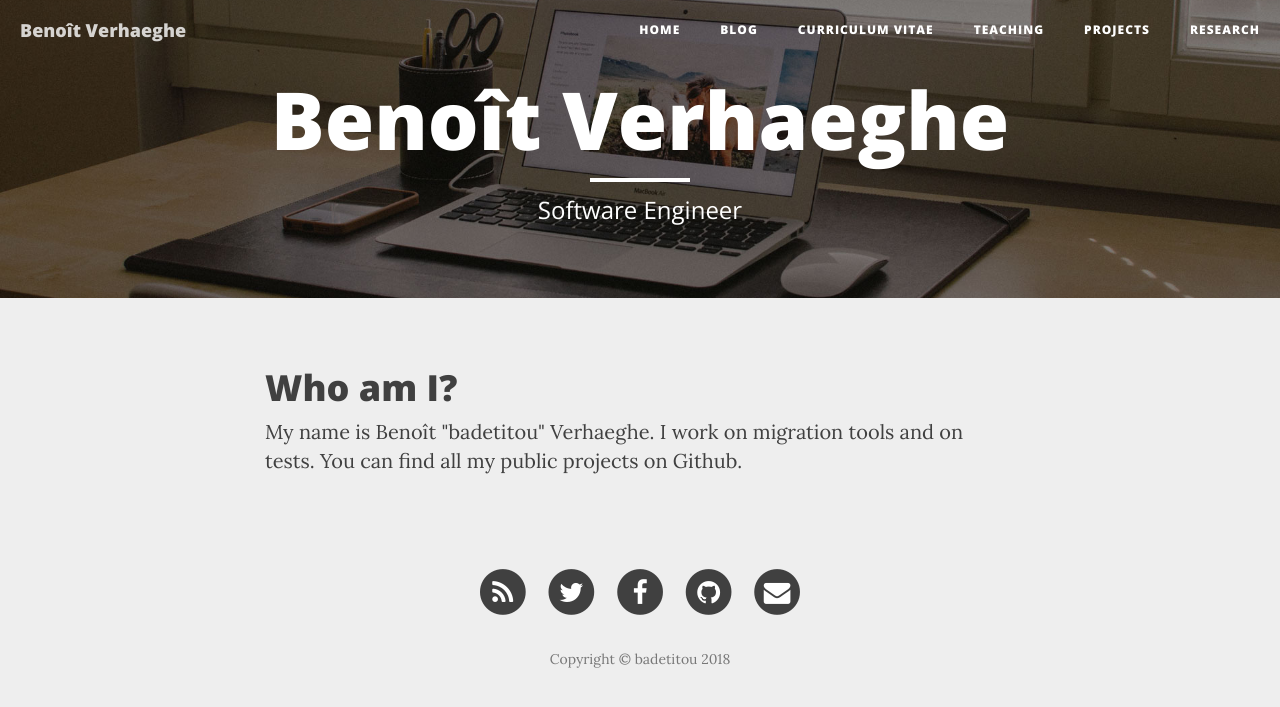
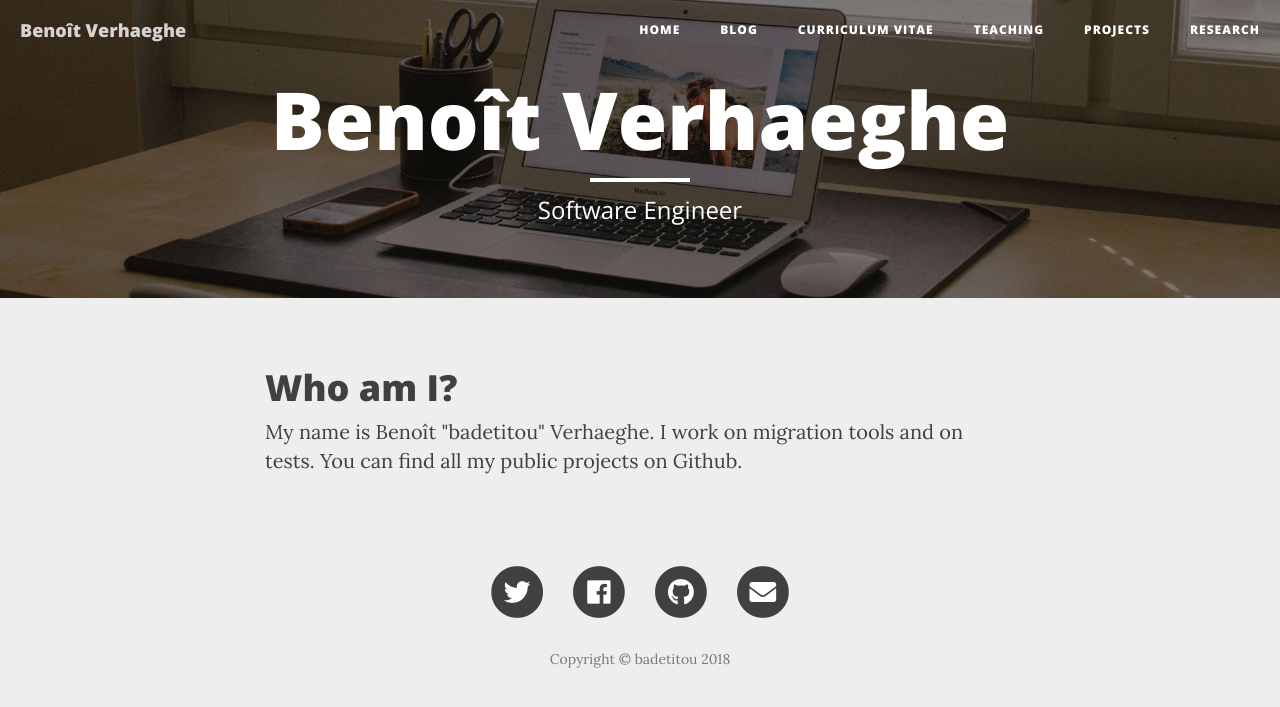
Before and after one commit to badetitou/badetitou.github.io, a Jekyll site: the page built from index.html, in a window 1280 px wide. Shown: the top 707 px of the page. Built offline with Jekyll 4.4.1, drawn with Linux system fonts in a browser that asks for light colours; nearby versions of some CDN libraries; the list of posts is cut into pages by our own code.

Commit message:
update icon

```diff
--- a/_includes/footer.html
+++ b/_includes/footer.html
@@ -4,20 +4,12 @@
         <div class="row">
             <div class="col-lg-8 col-lg-offset-2 col-md-10 col-md-offset-1">
                 <ul class="list-inline text-center">
-                    <li>
-                        <a href="{{ "/feed.xml" | prepend: site.baseurl }}">
-                            <span class="fa-stack fa-lg">
-                                <i class="fa fa-circle fa-stack-2x"></i>
-                                <i class="fa fa-rss fa-stack-1x fa-inverse"></i>
-                            </span>
-                        </a>
-                    </li>
                     {% if site.twitter_username %}
                     <li>
                         <a href="https://twitter.com/{{ site.twitter_username }}">
                             <span class="fa-stack fa-lg">
                                 <i class="fa fa-circle fa-stack-2x"></i>
-                                <i class="fa fa-twitter fa-stack-1x fa-inverse"></i>
+                                <i class="fab fa-twitter fa-stack-1x fa-inverse"></i>
                             </span>
                         </a>
                     </li>
@@ -27,7 +19,7 @@
                         <a href="https://www.facebook.com/{{ site.facebook_username }}">
                             <span class="fa-stack fa-lg">
                                 <i class="fa fa-circle fa-stack-2x"></i>
-                                <i class="fa fa-facebook fa-stack-1x fa-inverse"></i>
+                                <i class="fab fa-facebook fa-stack-1x fa-inverse"></i>
                             </span>
                         </a>
                     </li>
@@ -37,7 +29,7 @@
                         <a href="https://github.com/{{ site.github_username }}">
                             <span class="fa-stack fa-lg">
                                 <i class="fa fa-circle fa-stack-2x"></i>
-                                <i class="fa fa-github fa-stack-1x fa-inverse"></i>
+                                <i class="fab fa-github fa-stack-1x fa-inverse"></i>
                             </span>
                         </a>
                     </li>
@@ -47,7 +39,7 @@
                         <a href="mailto:{{ site.email_username }}">
                             <span class="fa-stack fa-lg">
                                 <i class="fa fa-circle fa-stack-2x"></i>
-                                <i class="fa fa-envelope fa-stack-1x fa-inverse"></i>
+                                <i class="fas fa-envelope fa-stack-1x fa-inverse"></i>
                             </span>
                         </a>
                     </li>
--- a/_includes/head.html
+++ b/_includes/head.html
@@ -25,7 +25,8 @@
 
 
     <!-- Custom Fonts -->
-    <link href="//maxcdn.bootstrapcdn.com/font-awesome/4.3.0/css/font-awesome.min.css" rel="stylesheet" type="text/css">
+    <link rel="stylesheet" href="https://use.fontawesome.com/releases/v5.6.1/css/all.css">
+
     <link href='//fonts.googleapis.com/css?family=Lora:400,700,400italic,700italic' rel='stylesheet' type='text/css'>
     <link href='//fonts.googleapis.com/css?family=Open+Sans:300italic,400italic,600italic,700italic,800italic,400,300,600,700,800' rel='stylesheet' type='text/css'>
 
```
